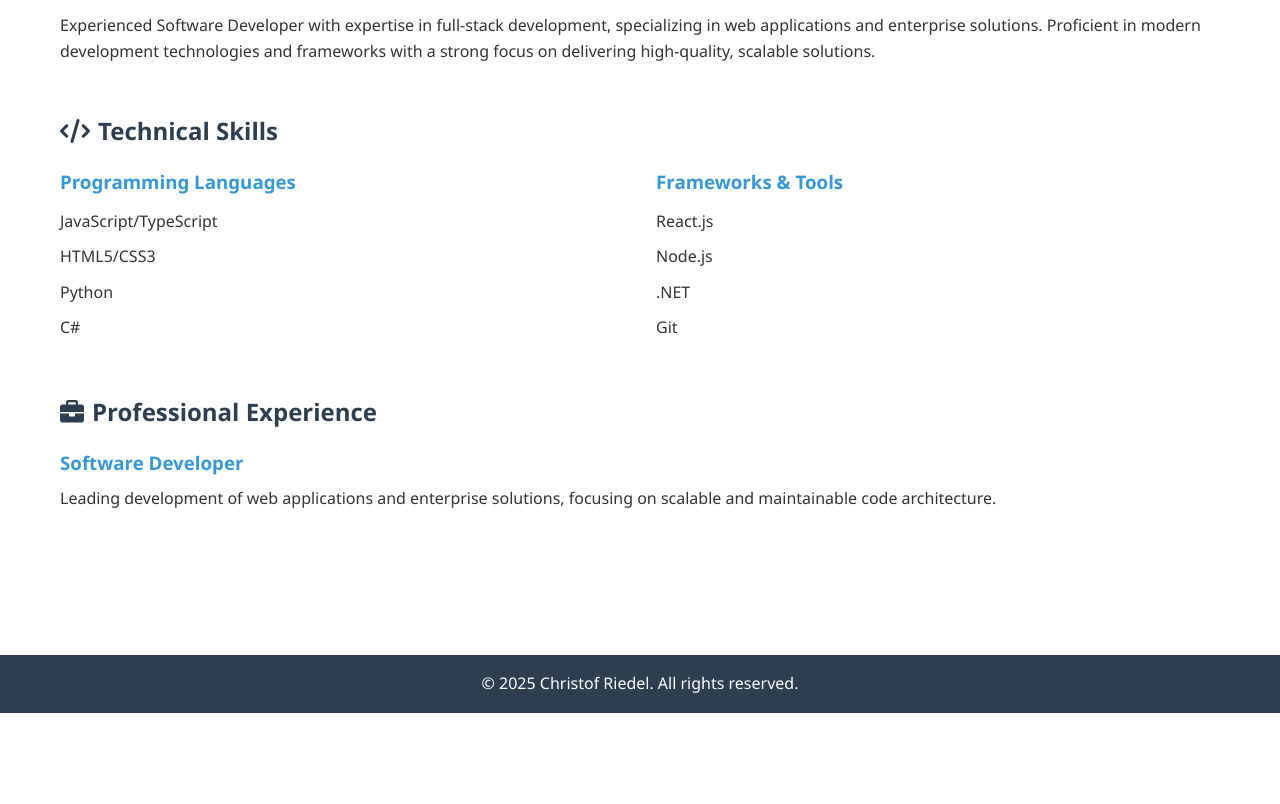
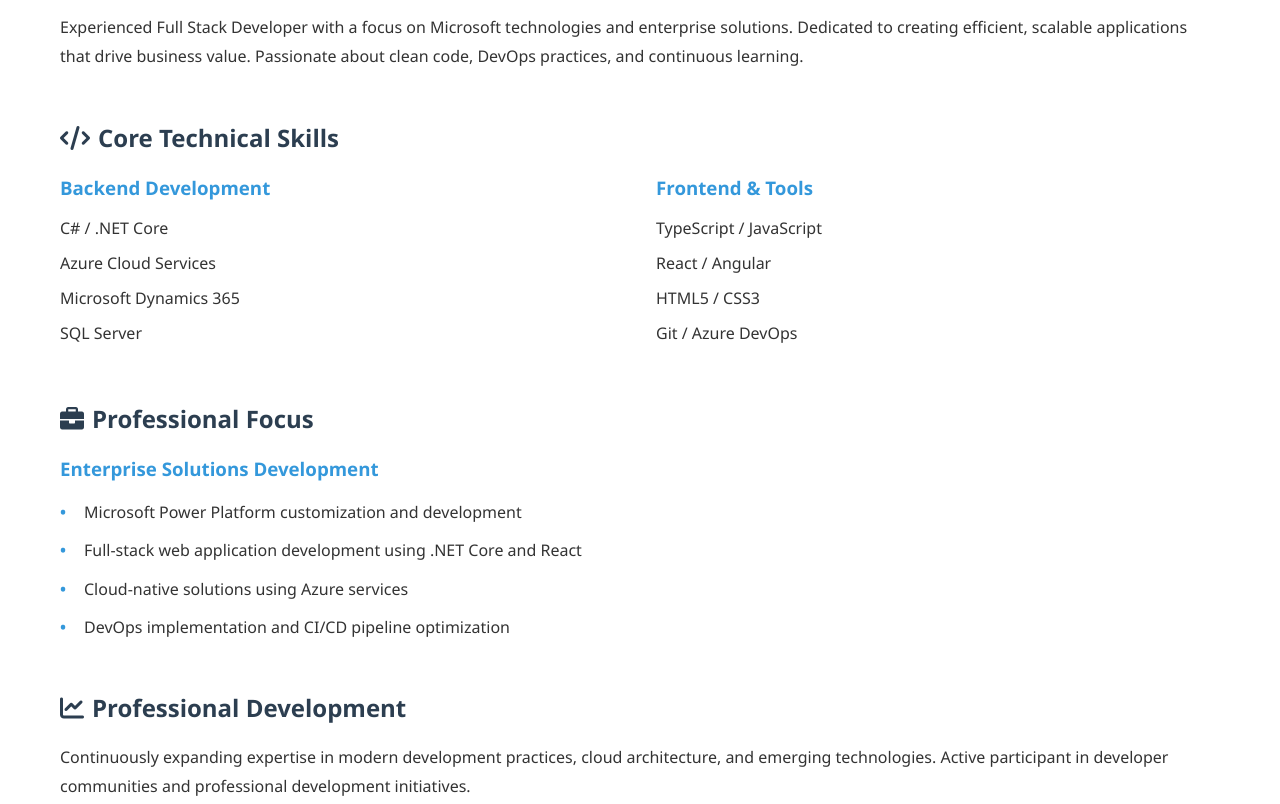
Before and after one commit to chrriedel/chrriedel.github.io, a plain HTML site: page profile.html in a window 1280 px wide. Shown: the part 421-1225 px from the top of the page. Before the commit the page ends 1134 px from the top, so only its background shows below. Drawn offline with Linux system fonts and the light colour scheme.

Commit message:
profile change

```diff
--- a/css/style.css
+++ b/css/style.css
@@ -297,6 +297,32 @@ footer {
     line-height: 1.6;
 }
 
+.focus-areas {
+    list-style: none;
+    padding: 0;
+    margin: 1rem 0;
+}
+
+.focus-areas li {
+    position: relative;
+    padding-left: 1.5rem;
+    margin-bottom: 0.8rem;
+    line-height: 1.6;
+}
+
+.focus-areas li:before {
+    content: "•";
+    color: var(--secondary-color);
+    position: absolute;
+    left: 0;
+    font-weight: bold;
+}
+
+.profile-section p {
+    line-height: 1.8;
+    color: var(--text-color);
+}
+
 /* Responsive Design */
 @media (max-width: 768px) {
     .nav-content {
--- a/profile.html
+++ b/profile.html
@@ -45,38 +45,50 @@
                 <div class="profile-content">
                     <section class="profile-section">
                         <h2><i class="fas fa-user-tie"></i> Professional Summary</h2>
-                        <p>Experienced Software Developer with expertise in full-stack development, specializing in web applications and enterprise solutions. Proficient in modern development technologies and frameworks with a strong focus on delivering high-quality, scalable solutions.</p>
+                        <p>Experienced Full Stack Developer with a focus on Microsoft technologies and enterprise solutions. Dedicated to creating efficient, scalable applications that drive business value. Passionate about clean code, DevOps practices, and continuous learning.</p>
                     </section>
 
                     <section class="profile-section">
-                        <h2><i class="fas fa-code"></i> Technical Skills</h2>
+                        <h2><i class="fas fa-code"></i> Core Technical Skills</h2>
                         <div class="skills-grid">
                             <div class="skill-category">
-                                <h3>Programming Languages</h3>
+                                <h3>Backend Development</h3>
                                 <ul>
-                                    <li>JavaScript/TypeScript</li>
-                                    <li>HTML5/CSS3</li>
-                                    <li>Python</li>
-                                    <li>C#</li>
+                                    <li>C# / .NET Core</li>
+                                    <li>Azure Cloud Services</li>
+                                    <li>Microsoft Dynamics 365</li>
+                                    <li>SQL Server</li>
                                 </ul>
                             </div>
                             <div class="skill-category">
-                                <h3>Frameworks & Tools</h3>
+                                <h3>Frontend & Tools</h3>
                                 <ul>
-                                    <li>React.js</li>
-                                    <li>Node.js</li>
-                                    <li>.NET</li>
-                                    <li>Git</li>
+                                    <li>TypeScript / JavaScript</li>
+                                    <li>React / Angular</li>
+                                    <li>HTML5 / CSS3</li>
+                                    <li>Git / Azure DevOps</li>
                                 </ul>
                             </div>
                         </div>
                     </section>
 
                     <section class="profile-section">
-                        <h2><i class="fas fa-briefcase"></i> Professional Experience</h2>
+                        <h2><i class="fas fa-briefcase"></i> Professional Focus</h2>
                         <div class="experience-item">
-                            <h3>Software Developer</h3>
-                            <p class="experience-details">Leading development of web applications and enterprise solutions, focusing on scalable and maintainable code architecture.</p>
+                            <h3>Enterprise Solutions Development</h3>
+                            <ul class="focus-areas">
+                                <li>Microsoft Power Platform customization and development</li>
+                                <li>Full-stack web application development using .NET Core and React</li>
+                                <li>Cloud-native solutions using Azure services</li>
+                                <li>DevOps implementation and CI/CD pipeline optimization</li>
+                            </ul>
+                        </div>
+                    </section>
+
+                    <section class="profile-section">
+                        <h2><i class="fas fa-chart-line"></i> Professional Development</h2>
+                        <div class="experience-item">
+                            <p>Continuously expanding expertise in modern development practices, cloud architecture, and emerging technologies. Active participant in developer communities and professional development initiatives.</p>
                         </div>
                     </section>
                 </div>
```
